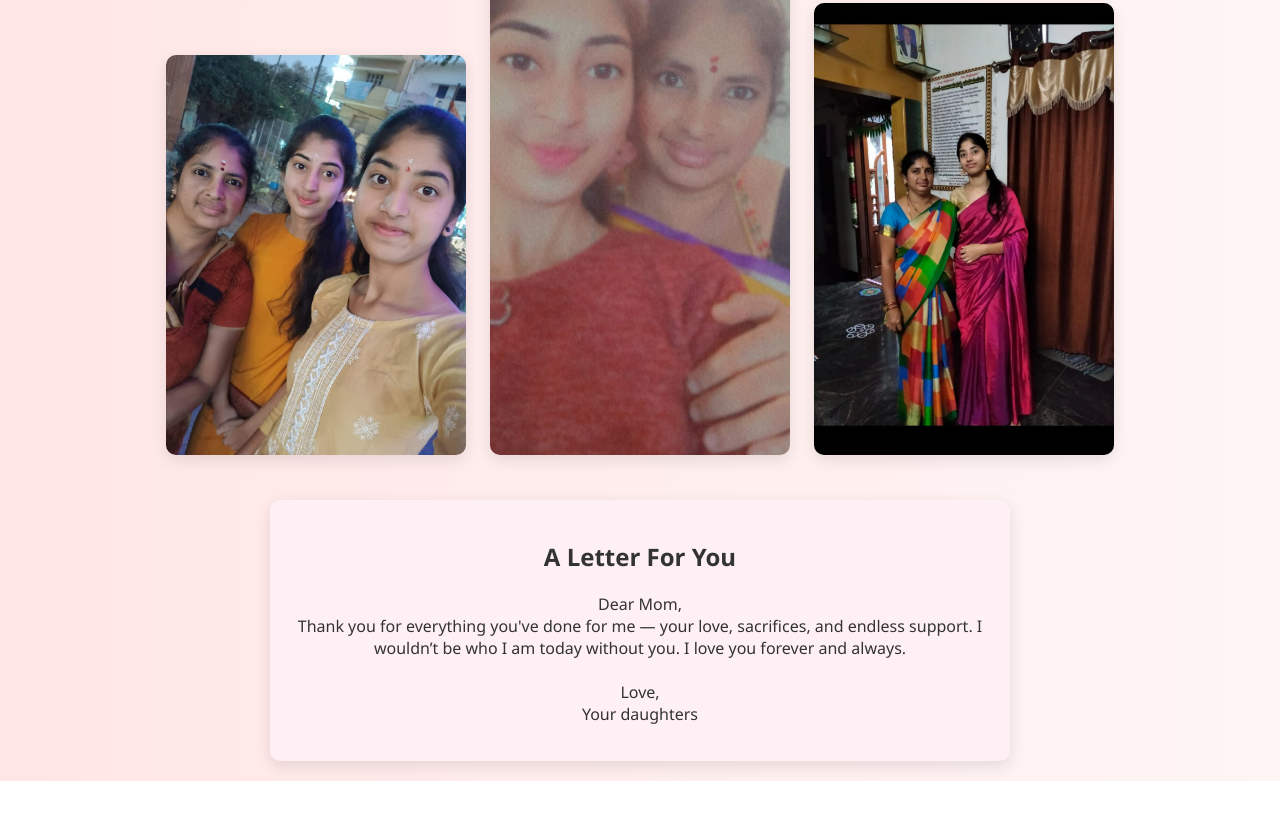
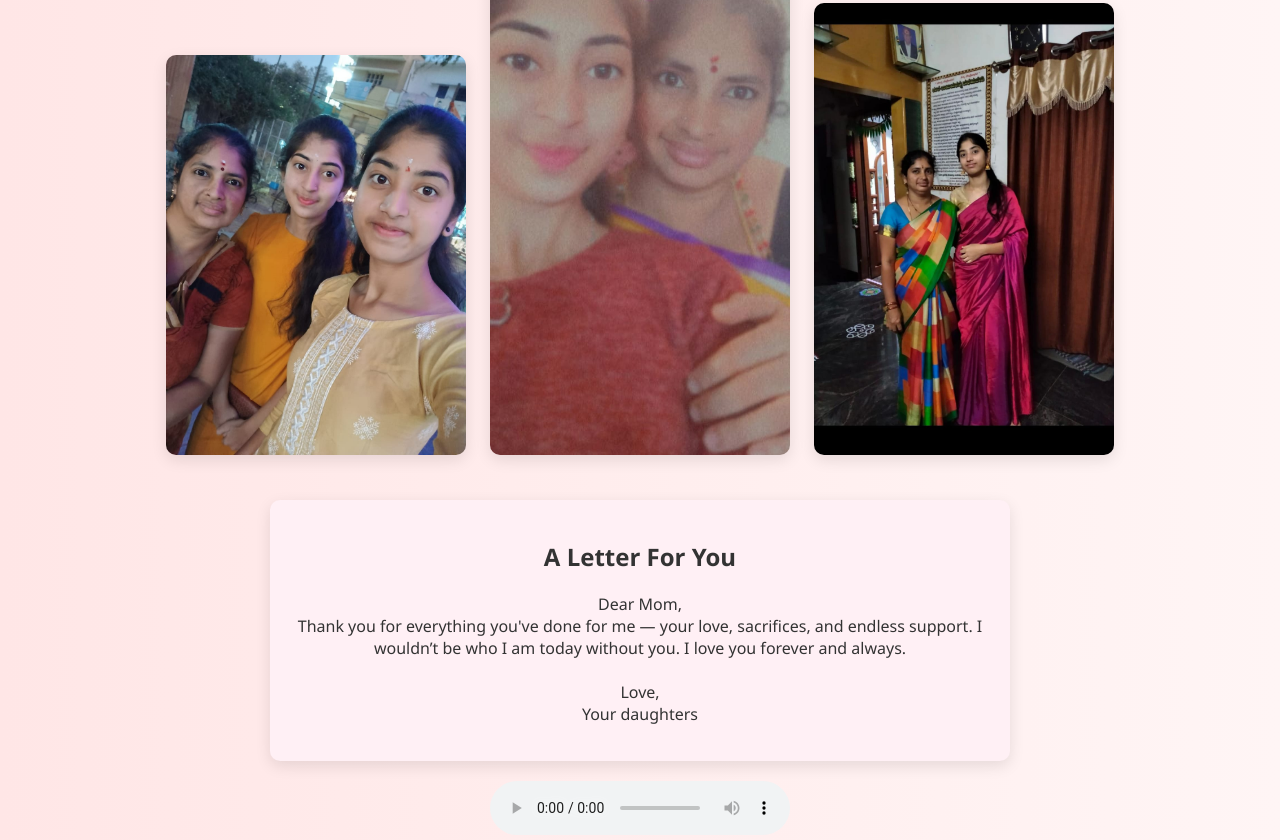
Before and after one commit to Ramyashree034/mothers-day-gift, a plain HTML site: page index.html in a window 1280 px wide. Shown: the part 508-1348 px from the top of the page. Before the commit the page ends 1289 px from the top, so only its background shows below. Drawn offline with Linux system fonts and the light colour scheme.

Commit message:
Update index.html

```diff
--- a/index.html
+++ b/index.html
@@ -28,7 +28,7 @@
     </section>
   </div>
 
-  <audio id="bg-music" src="assets/music.mp3" loop></audio>
+  <audio id="bg-music" src="assets/music.mp3" loop controls></audio>
 
   <script src="script.js"></script>
 </body>
```
